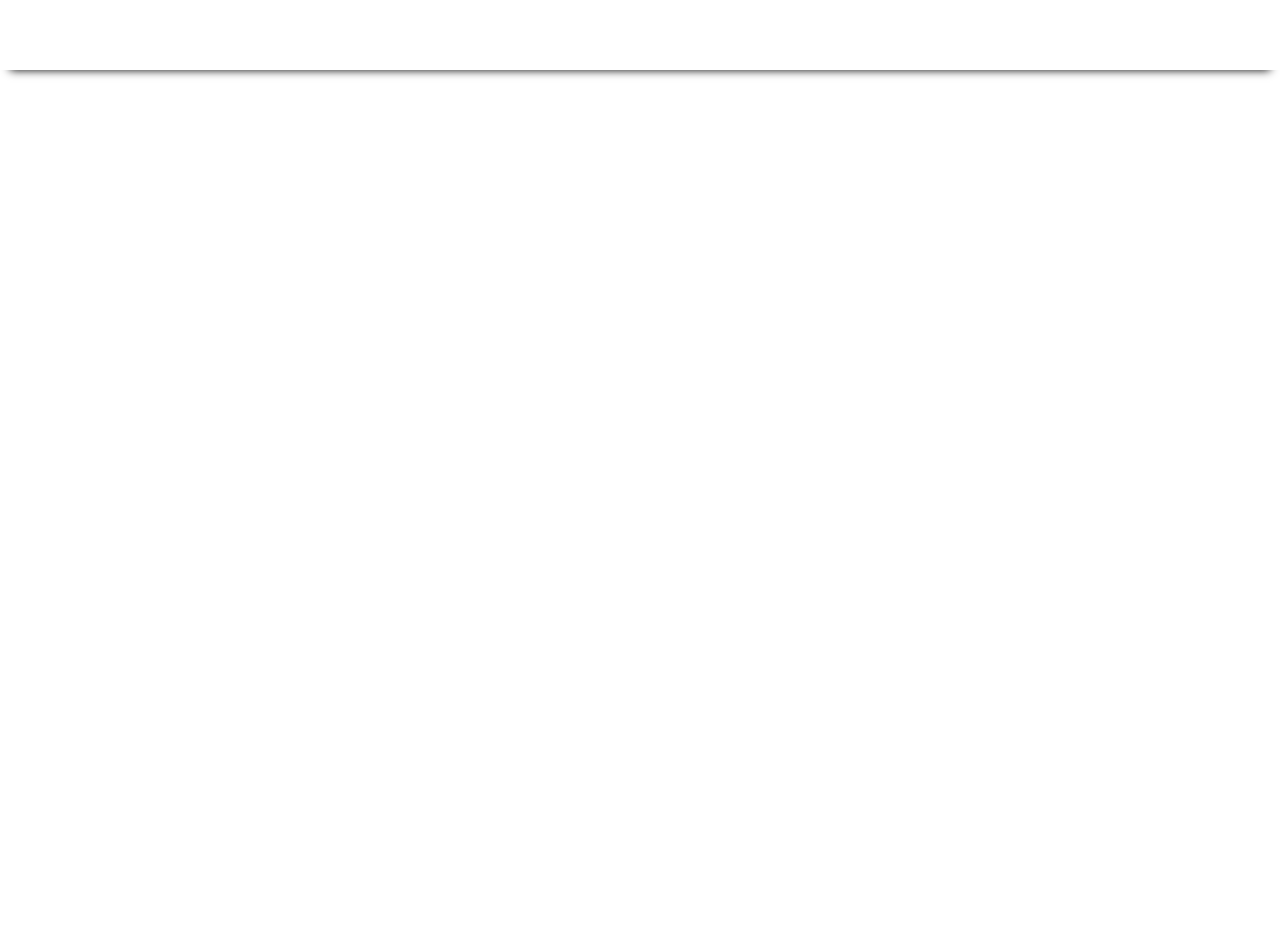
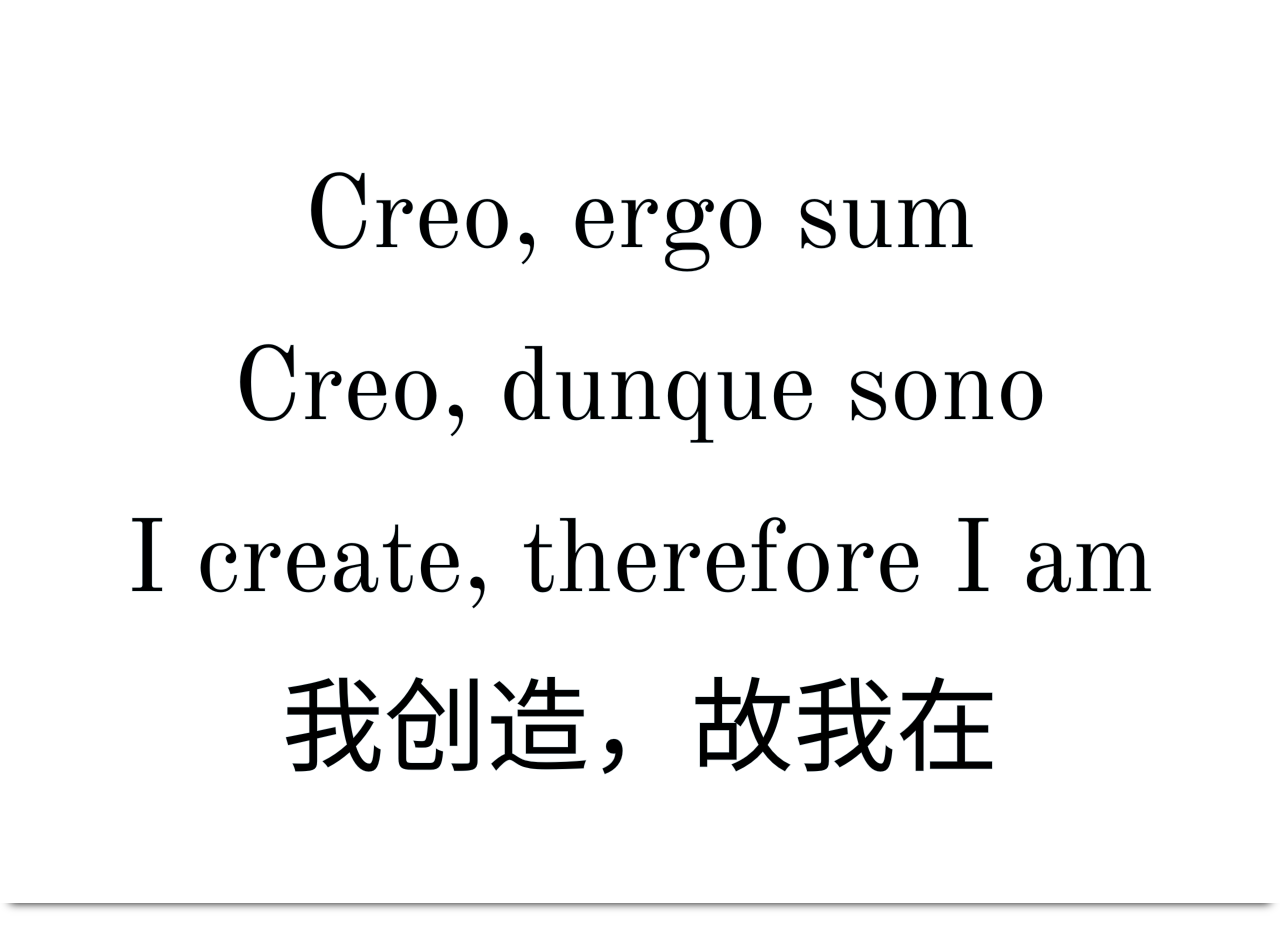
Before and after one commit to Fedesky25/sito-federico-guglielmi, a SvelteKit app: page / in a window 1280 px wide. Shown: the part 1040-1990 px from the top of the page. Before the commit the page ends 1515 px from the top, so only its background shows below. Built offline with nearby package versions, Linux system fonts and the light colour scheme.

Commit message:
feat: reveal effect

```diff
--- /dev/null
+++ b/src/lib/Reveal.svelte
@@ -0,0 +1,166 @@
+<script lang="ts">
+    import type { Snippet } from "svelte";
+    import { Spring } from "svelte/motion";
+
+    interface Props {
+        children: Snippet;
+    }
+
+    let { children }: Props = $props();
+
+
+    let x = $state(0), y = $state(0);
+    let inside = $state(false);
+    const s = new Spring([0,0]);
+
+    function mouseenter(ev: MouseEvent) {
+        inside = true;
+        x = ev.clientX;
+        y = ev.clientY;
+        s.set([x, y], {instant: true});
+    }
+
+    function mousemove(ev: MouseEvent) {
+        x = ev.clientX;
+        y = ev.clientY;
+        s.target = [x, y];
+    }
+
+    function mouseleave(ev: MouseEvent) {
+        inside = false;
+    }
+
+    let shape_transform = $derived(`translate(${s.current[0]}px,${s.current[1]}px)`);
+</script>
+
+<div
+    class="wrapper" role="none"
+    class:show={inside}
+    onmouseenter={mouseenter}
+    onmouseleave={mouseleave}
+    onmousemove={mousemove}>
+
+    <div class="mask" aria-hidden="true">
+        {@render children()}
+    </div>
+    <div class="shapes">
+        <div
+            class="shape shape--big"
+            style:transform={shape_transform}
+        ></div>
+        <div
+            class="shape"
+            style:transform={shape_transform}
+        ></div>
+    </div>
+    <div class="content">
+        {@render children()}
+    </div>
+    <div
+        class="cursor"
+        style:transform="translate({x}px,{y}px)" ></div>
+</div>
+
+<style>
+    .wrapper {
+        position: relative;
+        cursor: none;
+    }
+    .mask {
+        z-index: 1;
+        position: absolute;
+        top: 0px;
+        left: 0;
+        width: 100%;
+        height: 100%;
+        color: #000;
+    }
+    .shapes {
+        z-index: 2;
+        position: absolute;
+        top: 0;
+        left: 0;
+        width: 100%;
+        height: 100%;
+        overflow: clip;
+        background-color: #fff;
+        mix-blend-mode: screen;
+    }
+    .content {
+        z-index: 3;
+        position: relative;
+        user-select: none;
+        color: transparent;
+        opacity: 0.2;
+        --ts: 1px var(--primary);
+        -ms-text-stroke: var(--ts);
+        -moz-text-stroke: var(--ts);
+        -webkit-text-stroke: var(--ts);
+    }
+    .cursor {
+        z-index: 4;
+        --size: 20px;
+    }
+    .shape {
+        --size: var(--diameter, 4rem);
+    }
+    .shape--big { --size: calc(var(--diameter, 4rem) * 1.5); }
+
+    .cursor,
+    .shape {
+        position: fixed;
+        top: 0;
+        left: 0;
+        width: var(--size);
+        height: var(--size);
+        margin-top: calc(-0.5 * var(--size));
+        margin-left: calc(-0.5 * var(--size));
+        will-change: transform;
+        pointer-events: none;
+        user-select: none;
+    }
+    .cursor::after,
+    .shape::after {
+        content: '';
+        position: absolute;
+        top: 0;
+        left: 0;
+        width: 100%;
+        height: 100%;
+        border-radius: 50%;
+        transform: scale(0);
+        transition: transform 0.05s ease;
+    }
+
+    .cursor::after {
+        border: 2px solid black;
+    }
+    .show .cursor::after {
+        transform: scale(1);
+        transition: transform 0.2s cubic-bezier(0.6, -0.28, 0.735, 0.045);
+    }
+
+    .shape::after {
+        /* background-color: var(--primary);  */
+        background: radial-gradient(var(--primary) 35%, transparent 70%);
+    }
+    .shape--big::after {
+
+        opacity: 0;
+    }
+    .show .shape::after {
+        transform: scale(1);
+        transition-duration: 0.5s;
+    }
+
+    @media (pointer: coarse) {
+        .cursor { display: none; }
+        .content {
+            user-select: auto;
+            opacity: 0.4;
+        }
+    }
+    @media (pointer: none) {
+        .shapes { display: none; }
+    }
+</style>
--- a/src/routes/+page.svelte
+++ b/src/routes/+page.svelte
@@ -1,6 +1,7 @@
 <script>
     import "@fontsource/old-standard-tt";
     import TypeWriter from "$lib/TypeWriter.svelte";
+    import Reveal from "$lib/Reveal.svelte";
 
     const birthday = Date.UTC(2001, 11, 25);
     const MS_PER_YEAR = 1000 * 60 * 60 * 24 * 365;
@@ -35,6 +36,18 @@
             <p>I have a keen desire to create the new and refactor the old, which neatly mixes with my passion for coding and phyiscs.</p>
         </div>
     </section>
+
+    <section style:--diameter="calc(16vw + 20vh)">
+        <Reveal>
+            <div class="mottos">
+                <span lang="la">Creo, ergo sum</span>
+                <span lang="it">Creo, dunque sono</span>
+                <span lang="en">I create, therefore I am</span>
+                <span lang="zh">我创造，故我在</span>
+            </div>
+        </Reveal>
+    </section>
+
     <!-- <section>
         <h2>In detail</h2>
         <div>
@@ -99,8 +112,21 @@
     .quote::after { content: '\201D'; }
     .quote::before, .quote::after { opacity: 0.7; }
 
+    .mottos {
+        display: flex;
+        flex-direction: column;
+        align-items: center;
+        font-size: max(4rem, 8vw);
+        text-align: center;
+        line-height: 0.9;
+        font-family: 'Old Standard TT', serif;
+    }
+    .mottos span {
+        margin: max(2rem, 5vh) 0;
+    }
+
     @media (min-width: 45rem) {
-        section {
+        .nutshell {
             display: grid;
             column-gap: 4rem;
             grid-template-columns: 2fr 3fr;
@@ -108,7 +134,7 @@
             margin-left: auto;
             margin-right: auto;
         }
-        section h2 {
+        .nutshell h2 {
             justify-self: right;
         }
     }
```
